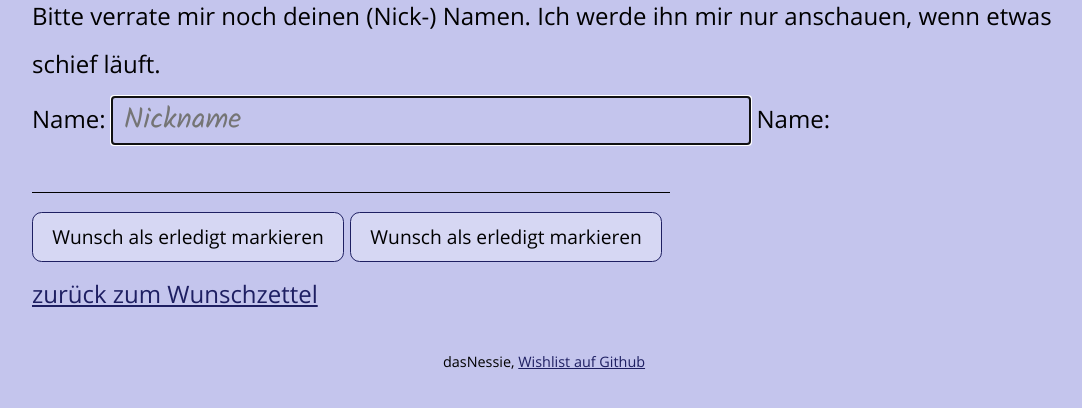
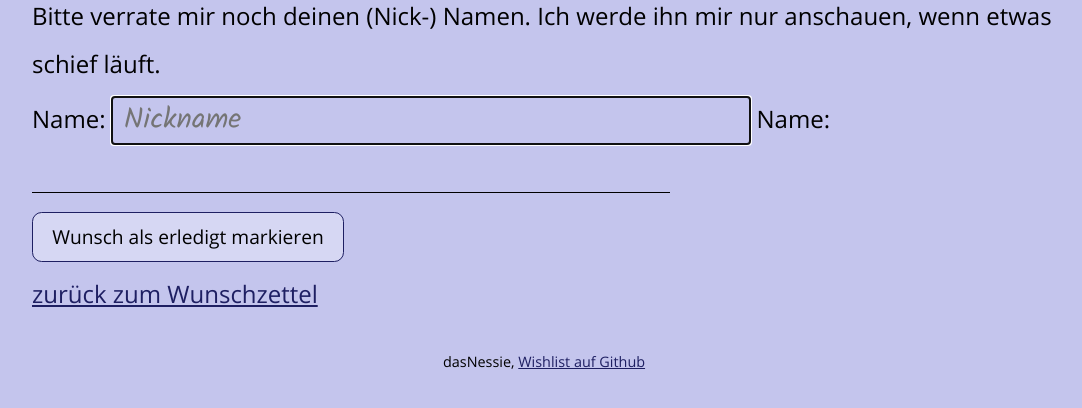
Before and after one commit to dasnessie/wishlist, a Django app: template wishlist/templates/wishlist/nick_entry.html in a window 1280 px wide. Shown: the part 163-571 px from the top of the page, without its empty margins (96-1178 px from the left). Run offline with Django 3.2, Linux system fonts and the light colour scheme; the template is opened without the code that fills it: values that come from a table or form of the project are taken from there, others are empty; tables that the repository leaves empty hold one stand-in row (values such as "Sample post").

Commit message:
Whoops, remove that useless button

```diff
--- a/wishlist/templates/wishlist/nick_entry.html
+++ b/wishlist/templates/wishlist/nick_entry.html
@@ -20,9 +20,6 @@
 
         <p>
           <input type="submit" value="{% trans "Wunsch als erledigt markieren" %}" aria-label="{% trans "Folgendes als erledigt markieren:" %} {{ wish.title_text }}">
-
-          {% comment %} TESTING PURPOSES ONLY {% endcomment %}
-          <a class="buy-button" href="#" aria-label="{% trans "Wunsch als erledigt markieren" %} {{ wish.title_text }}">{% trans "Wunsch als erledigt markieren" %}</a>
         </p>
 
   </form>
```
